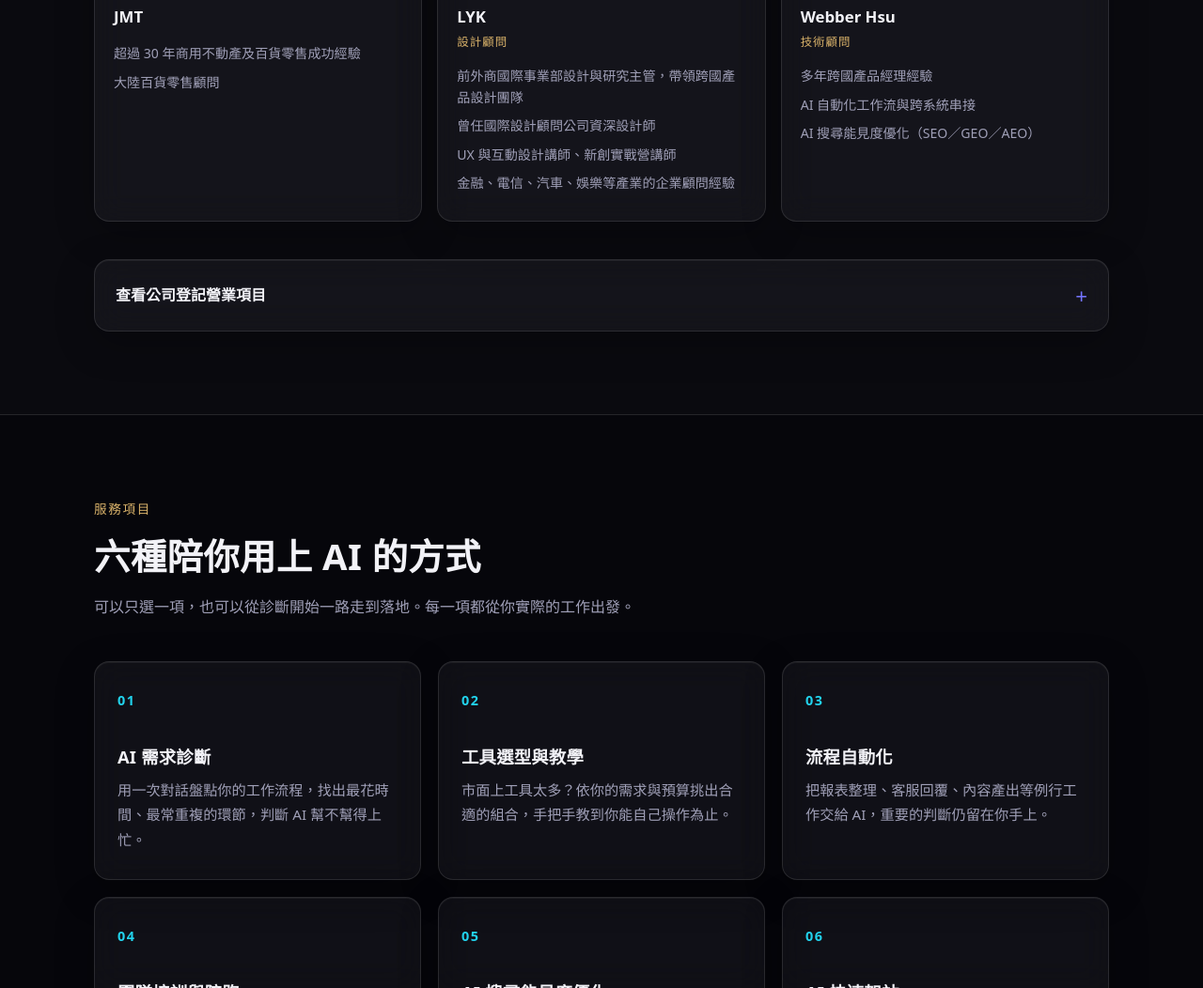
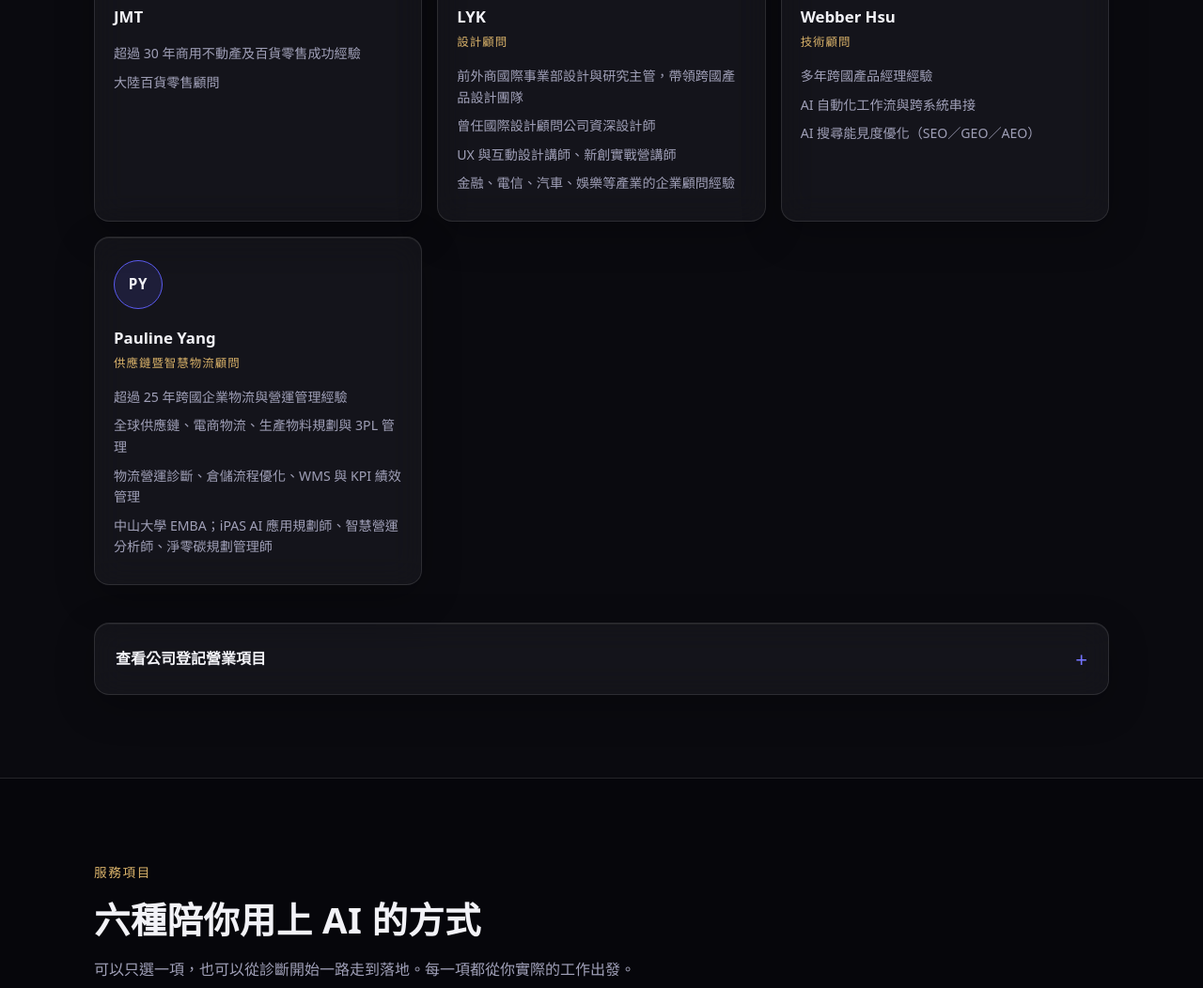
Before and after one commit to patriciayu0409/ever-intelligent, a plain HTML site: page index.html in a window 1280 px wide. Shown: the part 2026-3078 px from the top of the page at 94% size. Drawn offline with Linux system fonts and the light colour scheme.

Commit message:
新增顧問 Pauline Yang

```diff
--- a/index.html
+++ b/index.html
@@ -375,6 +375,16 @@
                 <li>AI 搜尋能見度優化（SEO／GEO／AEO）</li>
               </ul>
             </article>
+            <article class="member">
+              <span class="member__avatar" aria-hidden="true">PY</span>
+              <h4>Pauline Yang <small>供應鏈暨智慧物流顧問</small></h4>
+              <ul>
+                <li>超過 25 年跨國企業物流與營運管理經驗</li>
+                <li>全球供應鏈、電商物流、生產物料規劃與 3PL 管理</li>
+                <li>物流營運診斷、倉儲流程優化、WMS 與 KPI 績效管理</li>
+                <li>中山大學 EMBA；iPAS AI 應用規劃師、智慧營運分析師、淨零碳規劃管理師</li>
+              </ul>
+            </article>
             <article class="member member--advisor">
               <span class="member__avatar" aria-hidden="true">SY</span>
               <h4>Sabrina Yu <small>首席顧問</small></h4>
```
Also changed, not shown: llms.txt.
